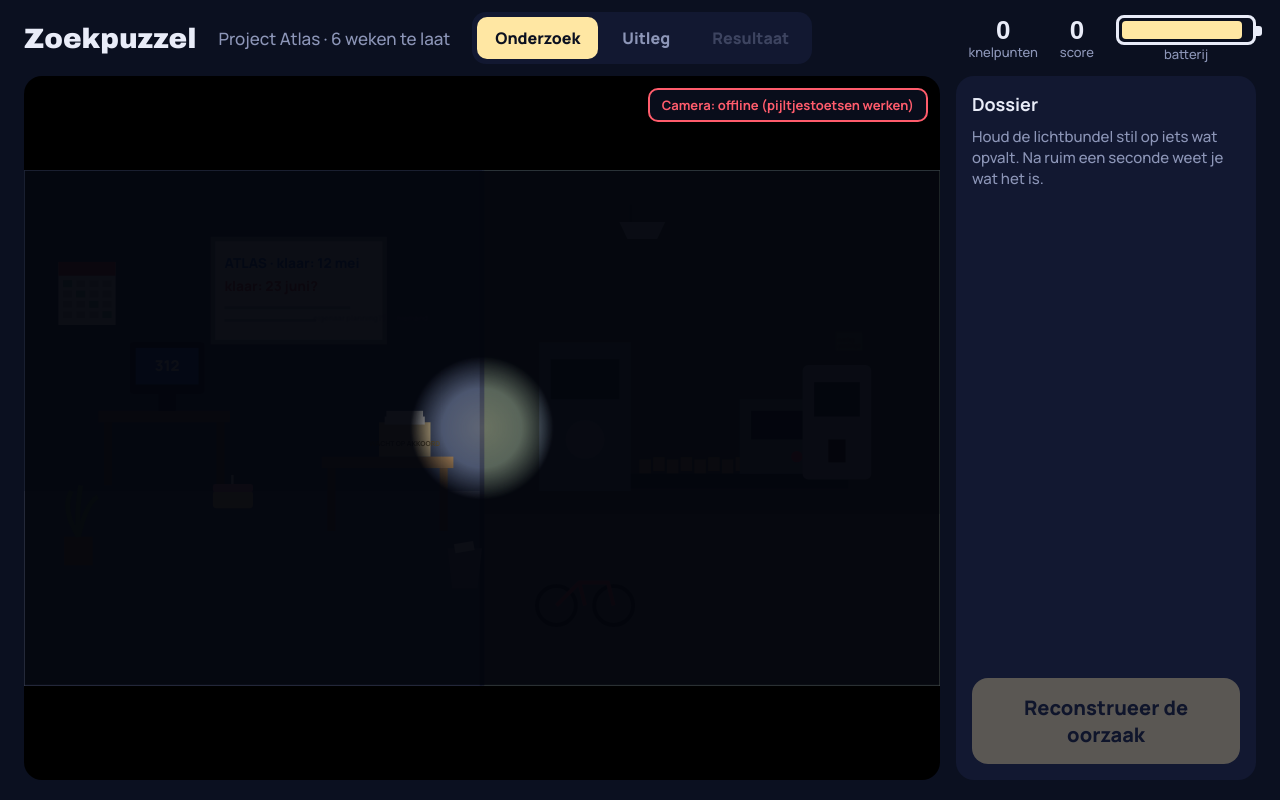
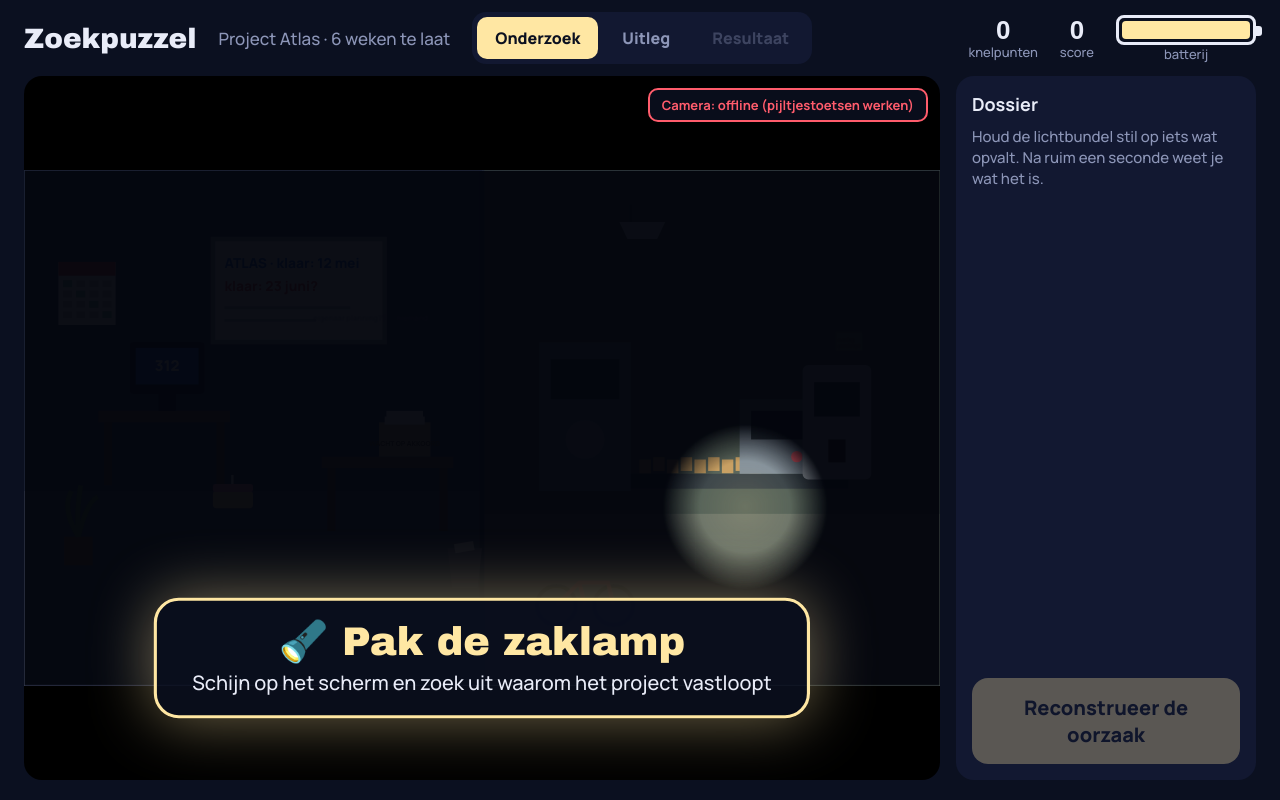
Before and after one commit to yannickmaas/enversed-stageopdracht, a plain HTML site: page Zoekpuzzel/zoekpuzzel.html in a window 1280 px wide. Drawn offline with Linux system fonts and the light colour scheme; a web font is replaced by a local one.

Commit message:
feature/beginscherm
Beginscherm zo aangepast dat de zaklamp op de achtergrond rondbeweegt en er een startknop aan zit gebonden. Zo verhoogt de aantrekkelijkheid de bezoeker.

```diff
--- a/Zoekpuzzel/zoekpuzzel.html
+++ b/Zoekpuzzel/zoekpuzzel.html
@@ -25,6 +25,13 @@ main{flex:1;display:grid;grid-template-columns:1fr 300px;gap:16px;padding:0 24px
 #stageWrap{position:relative;min-height:0;border-radius:18px;overflow:hidden;background:#000}
 svg#scene{width:100%;height:100%;display:block;touch-action:none;cursor:none}
 html.no-mouse,html.no-mouse *{cursor:none!important}
+/* idle screen: the room stays visible behind it, a ghost beam searches by itself */
+#attract{position:absolute;left:50%;bottom:9%;transform:translateX(-50%);z-index:5;text-align:center;pointer-events:none;
+  background:rgba(11,16,32,.82);border:3px solid var(--beam);border-radius:24px;padding:18px 34px;box-shadow:0 0 40px rgba(255,231,163,.25);animation:attr 2s ease-in-out infinite;width:max-content;max-width:90%}
+#attract b{display:block;font-family:Unbounded,"Arial Black",sans-serif;font-size:clamp(24px,3vw,42px);color:var(--beam);line-height:1.1}
+#attract span{display:block;font-size:clamp(15px,1.5vw,20px);color:var(--ink);margin-top:6px}
+#attract.go{animation:none;border-color:var(--ok)} #attract.go b{color:var(--ok)}
+@keyframes attr{0%,100%{transform:translateX(-50%) scale(1);box-shadow:0 0 30px rgba(255,231,163,.2)}50%{transform:translateX(-50%) scale(1.04);box-shadow:0 0 60px rgba(255,231,163,.45)}}
 #card{position:absolute;left:50%;bottom:18px;transform:translateX(-50%);width:min(560px,92%);background:#141B33;border:3px solid var(--beam);border-radius:20px;padding:18px 20px;z-index:4}
 #card[hidden]{display:none}
 #card h3{margin:0 0 4px;font-size:24px}
@@ -139,6 +146,7 @@ body.cam-screen #lightCur{background:conic-gradient(#8C7F5C calc(var(--p,0)*360d
       <circle id="dwell" cx="0" cy="0" r="46" fill="none" stroke="#FFE7A3" stroke-width="7" stroke-dasharray="289" stroke-dashoffset="289" transform="rotate(-90)" opacity="0"/>
     </svg>
     <div id="card" hidden></div>
+    <div id="attract" hidden aria-live="polite"><b>🔦 Pak de zaklamp</b><span>Schijn op het scherm en zoek uit waarom het project vastloopt</span></div>
   </div>
   <aside><h2>Dossier</h2><div id="dossier"><div class="empty">Houd de lichtbundel stil op iets wat opvalt. Na ruim een seconde weet je wat het is.</div></div><button id="recon" disabled>Reconstrueer de oorzaak</button></aside>
 </main>
@@ -766,6 +774,22 @@ function drawBase(){
 const faintArt=`<g font-family="Manrope,sans-serif" font-weight="700" fill="#7E879E" opacity=".55"><text x="505" y="262" font-size="13">eigenaar planning?? → niemand</text>
   <rect x="1418" y="282" width="46" height="34" fill="#C9C27A" opacity=".5"/><text x="1421" y="298" font-size="8" fill="#5A5A3A">overleg</text><text x="1421" y="309" font-size="8" fill="#5A5A3A">geschrapt</text></g>`;
 
+// ---------- Idle screen: when nobody plays, the room runs by itself with a ghost beam ----------
+// As soon as someone shines the flashlight on the screen (or uses the arrow keys), a fresh investigation starts:
+// full battery, nothing found yet. With no flashlight for IDLE_GAME s (IDLE_RESULT s on the result tab) the idle screen returns.
+const IDLE_GAME=30, IDLE_RESULT=60;
+let DEMO=false, lastAct=performance.now(), demoT0=0;
+const realInput=now=>(CAM.fromCam && now-CAM.lastTs<400) || now-mouseT<800; // flashlight seen, or mouse/keys just used
+function startDemo(){ $('reconOv').hidden=true; start(); DEMO=true; demoT0=performance.now(); mouseT=-1e9;
+  const a=$('attract'); a.className=''; a.innerHTML='<b>🔦 Pak de zaklamp</b><span>Schijn op het scherm en zoek uit waarom het project vastloopt</span>'; a.hidden=false; }
+function takeOver(){ DEMO=false; start(); lastAct=performance.now();
+  const a=$('attract'); a.className='go'; a.innerHTML='<b>Daar ben je!</b><span>Houd de lichtbundel stil op iets wat opvalt</span>'; a.hidden=false;
+  tone(660,.12,'triangle'); setTimeout(()=>tone(880,.15,'triangle'),120); setTimeout(()=>{ if(!DEMO) a.hidden=true; },2600); }
+function demoBeam(now){ const t=(now-demoT0)/1000; // a slow searching sweep through the room
+  return {x:800+600*Math.sin(t*.23)+90*Math.sin(t*.9), y:470+280*Math.sin(t*.31+1.2)+50*Math.sin(t*1.3)}; }
+setInterval(()=>{ const now=performance.now(); if(realInput(now)) lastAct=now;
+  if(DEMO||CAL.phase) return;
+  if(now-lastAct > (TAB==='result'?IDLE_RESULT:IDLE_GAME)*1000) startDemo(); }, 500);
 function start(){
   S={bat:BAT,marks:{},scanned:new Set(),dwellOn:null,dwell:0,score:0,card:null,over:false,beam:1};
   $('base').innerHTML=drawBase()+faintArt; $('card').hidden=true; $('tabGame').disabled=false; showTab('game');
@@ -817,6 +841,13 @@ function beamOn(now){ return CAM.fromCam ? CAM.inScene : (!CAM.connected || now-
 function loop(now){
   if(TAB!=='game' || CAL.phase){ last=now; raf=requestAnimationFrame(loop); return; } // ander tabblad of kalibreren: pauze
   const dt=Math.min(.05,(now-last)/1000); last=now;
+  if(DEMO){ // idle screen: ghost beam, no battery, no findings; the first real flashlight light starts a fresh game
+    if((CAM.fromCam && CAM.inScene && now-CAM.lastTs<400) || mouseT>demoT0){ takeOver(); raf=requestAnimationFrame(loop); return; }
+    L=demoBeam(now); S.beam+=(1-S.beam)*Math.min(1,dt*6);
+    $('hole').setAttribute('cx',L.x); $('hole').setAttribute('cy',L.y); $('tintC').setAttribute('cx',L.x); $('tintC').setAttribute('cy',L.y);
+    $('hole').setAttribute('r',BEAM_R*1.15*S.beam); $('tintC').setAttribute('r',BEAM_R*1.15*S.beam); $('dwell').setAttribute('opacity',0);
+    $('batF').style.width='100%'; $('batF').style.background='#FFE7A3';
+    raf=requestAnimationFrame(loop); return; }
   if(CAM.fromCam && now-CAM.lastTs > 400) CAM.fromCam=false; // lichtvlek kwijt
   const on=beamOn(now); S.beam += ((on?1:0)-S.beam)*Math.min(1,dt*(on?14:8));
   const baseR = CAM.fromCam ? CAM.beamR : BEAM_R;
@@ -856,7 +887,7 @@ $('startBtn').onclick=()=>{ if(CAM.connected && !CAL.H) calStart(); else calGo()
 $('calBtn').onclick=()=>calStart();
 $('tryBtn').onclick=()=>{ const b=$('tryBtn'); b.textContent='Goed zo! ✓'; b.classList.add('done'); tone(880,.12,'triangle'); setTimeout(()=>{ b.textContent='Oefenknop'; b.classList.remove('done'); },2500); };
 updateCalBtn();
-start(); // het spel opent direct op het tabblad Onderzoek
+startDemo(); // het spel opent in het idle-scherm: de kamer draait op de achtergrond tot iemand de zaklamp pakt
 </script>
 </body>
 </html>
```
